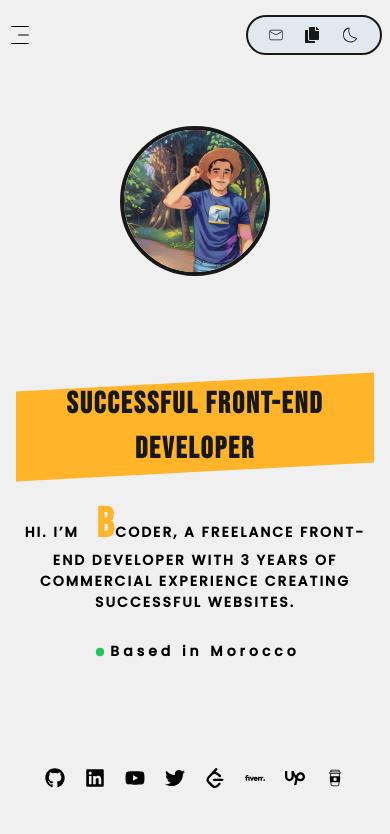
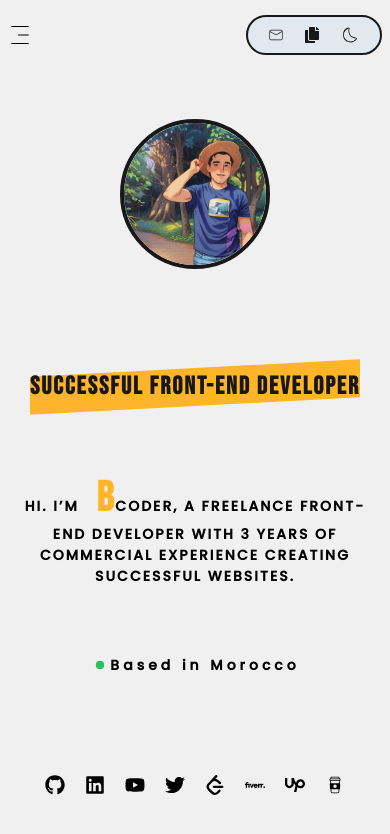
Before and after one commit to ELMAHDILEB/bcoder, a React (Vite) app: page / in a window 390 px wide. Shown: the top 834 px of the page. Built offline with nearby package versions, Linux system fonts and the light colour scheme.

Commit message:
edit paragraph home page

```diff
--- a/src/pages/Home.jsx
+++ b/src/pages/Home.jsx
@@ -1,4 +1,4 @@
-import React, { memo } from 'react';
+import { memo } from 'react';
 import { Helmet } from 'react-helmet-async';
 import avatar from "../assets/avatar.webp";
 import { TbPointFilled } from "react-icons/tb";
@@ -72,7 +72,7 @@ const Home = memo(() => {
 
           <div className="flex flex-col items-center justify-center gap-7 font-bebas text-center">
             <motion.h1
-              className="relative text-center dark:text-white text-[#181818] font-bold  font-bebas tracking-[2px] md:tracking-[4px] z-10 text-[clamp(30px,3vw,200px)]"
+              className="relative text-center dark:text-white text-[#181818] font-bold  font-bebas tracking-[2px] md:tracking-[4px] z-10 text-[clamp(25px,3vw,200px)]"
               aria-label="Successful Front-end Development"
               variants={textVariants}
               initial="hidden"
@@ -90,7 +90,7 @@ const Home = memo(() => {
             </motion.h1>
 
             <motion.h2
-              className="tracking-[2px] font-bold text-[14px] uppercase font-poppins text-center md:text-start"
+              className="tracking-[2px] font-bold text-[14px] uppercase font-poppins text-center md:text-start py-10"
               initial={{ opacity: 0 }}
               animate={{ opacity: 1 }}
               transition={{ duration: 1.2, delay: 1.2 }}
```
